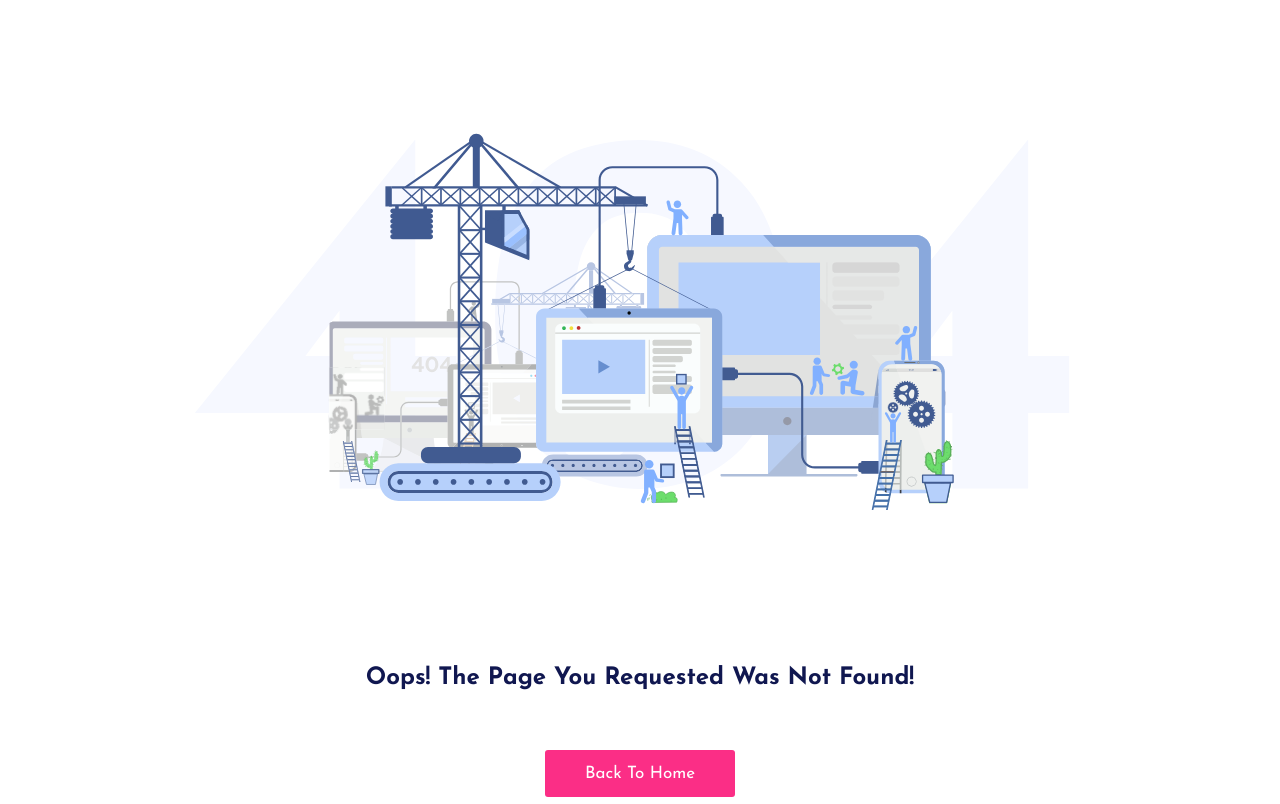
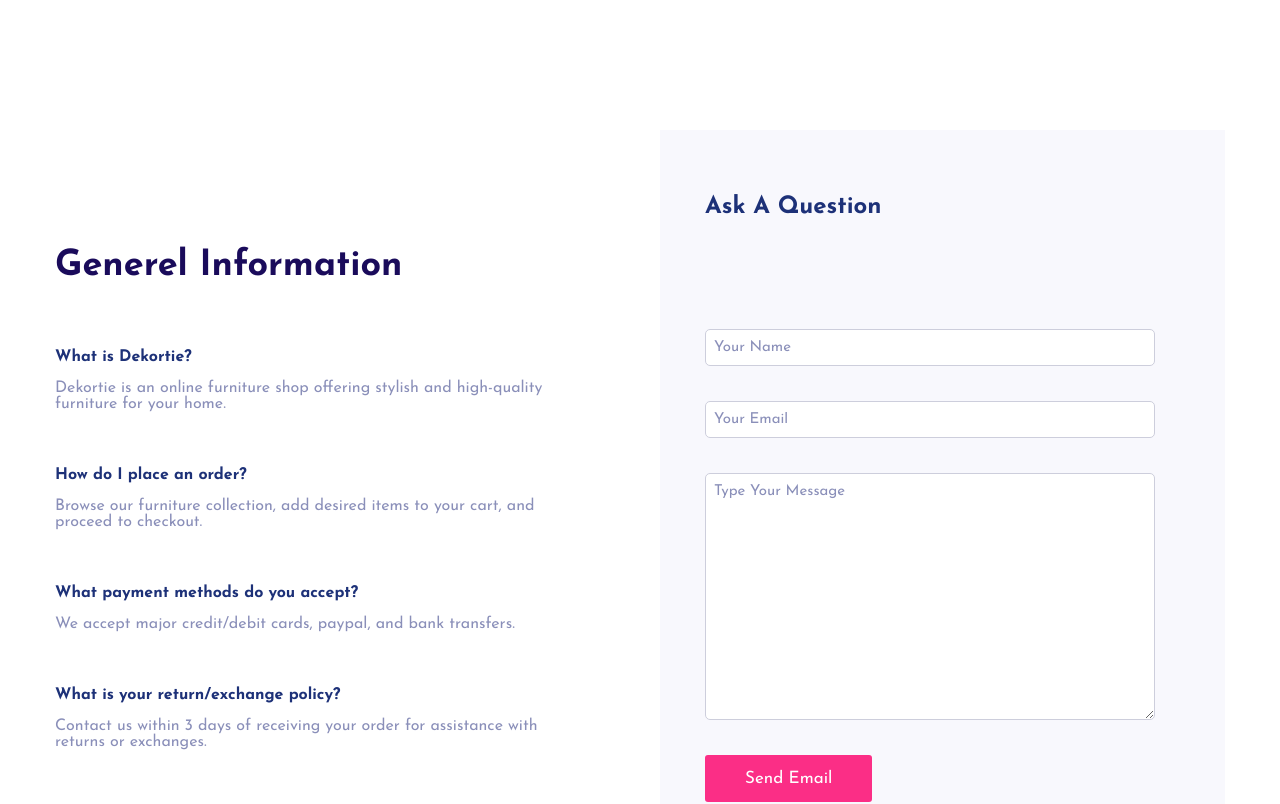
Before and after one commit to rxfr-dvpr/Dekortie-Shop, a Vue app: page /faq in a window 1280 px wide. Shown: the part 360-1164 px from the top of the page. Built offline with nearby package versions, Linux system fonts and the light colour scheme.

Commit message:
faq page added and stylize finished

```diff
--- a/src/assets/scss/main.scss
+++ b/src/assets/scss/main.scss
@@ -24,6 +24,7 @@
     --footer-bg: #EEEFFB;
     --light-bg: #E7E4F8;
     --title-blue: #1A0B5B;
+    --dark-blue: #1D3178;
 }
 
 * {
--- /dev/null
+++ b/src/components/FAQComponents/GeneralInfo.vue
@@ -0,0 +1,138 @@
+<template>
+
+  <section class="faq__section">
+    <div class="container">
+        <div class="row">
+            <div class="faq__content">
+                <h2 class="faq__content-title all-title">{{ store.title }}</h2>
+
+                <div class="faq__list">
+                    <div class="faq__list-item" v-for="(item, idx) in store.questionAnswers" :key="idx">
+                        <p class="faq-question">{{ item.question }}</p>
+                        <p class="faq-answer">{{ item.answer }}</p>
+                    </div>
+                </div>
+            </div>
+
+            <form class="faq__form">
+                <h3 class="faq__form-title">{{ store.faqForm.title }}</h3>
+                <input type="text" class="faq__form-name" v-model="store.faqForm.name" required placeholder="your name">
+                <input type="email" class="faq__form-email" v-model="store.faqForm.email" required placeholder="your email">
+                <textarea class="faq__form-msg" v-model="store.faqForm.msg" placeholder="type your message" rows="15"></textarea>
+
+                <button class="send-btn pink-btn">send email</button>
+            </form>
+        </div>
+    </div>
+  </section>
+
+</template>
+
+<script>
+import { generalInfoStore } from "@/stores/FaqStores/generalInfoStore.js";
+
+export default {
+    name: 'General Info',
+    data() {
+        return {
+            store: generalInfoStore()
+        }
+    }
+}
+
+</script>
+
+<style lang="scss" scoped>
+
+.faq__section {
+    width: 100%;
+    padding: 130px 0 70px;
+
+    .row {
+        justify-content: space-between;
+        align-items: center;
+        gap: 50px;
+    }
+
+    .faq__content {
+        max-width: 500px;
+        width: 100%;
+        display: flex;
+        flex-direction: column;
+        align-items: flex-start;
+        row-gap: 65px;
+
+        .faq__list {
+            width: 100%;
+            display: flex;
+            flex-direction: column;
+            align-items: flex-start;
+            row-gap: 55px;
+
+            &-item {
+                width: 100%;
+                display: flex;
+                flex-direction: column;
+                row-gap: 15px;
+
+                .faq-question {
+                    font-weight: 700;
+                    color: var(--dark-blue);
+                    font-size: 16px;
+
+                    &::first-letter {
+                        text-transform: uppercase;
+                    }
+                }
+
+                .faq-answer {
+                    font-size: 16px;
+                    color: var(--txt-purple);
+
+                    &::first-letter {
+                        text-transform: uppercase;
+                    }
+                }
+            }
+        }
+    }
+
+    .faq__form {
+        max-width: 565px;
+        width: 100%;
+        display: flex;
+        flex-direction: column;
+        align-items: flex-start;
+        row-gap: 35px;
+        background: #f8f8fd;
+        padding: 65px 45px;
+
+        &-title {
+            font-size: 24px;
+            color: var(--dark-blue);
+            text-transform: capitalize;
+            margin-bottom: 75px;
+        }
+
+        input, textarea {
+            max-width: 450px;
+            width: 100%;
+            border-radius: 5px;
+            border: 1px solid #CDCEDC;
+            background: #FFF;
+            outline: none;
+            padding: 10px 8px;
+            resize: vertical;
+            color: var(--txt-purple);
+            font-size: 15px;
+            &::placeholder {
+                font-size: 15px;
+                text-transform: capitalize;
+                color: var(--txt-purple);
+            }
+        }
+    }
+
+}
+
+</style>
--- a/src/router/router.js
+++ b/src/router/router.js
@@ -30,9 +30,9 @@
       component: () => import('@/views/ShopView.vue')
     },
     {
-      path: '/products',
-      name: 'products',
-      component: () => import('@/views/ProductsView.vue')
+      path: '/faq',
+      name: 'faq',
+      component: () => import('@/views/FaqView.vue')
     },
     {
       path: '/account',
--- /dev/null
+++ b/src/stores/FaqStores/generalInfoStore.js
@@ -0,0 +1,31 @@
+import { defineStore } from  "pinia";
+
+export const generalInfoStore = defineStore('General Info Store', {
+    state: () => ({
+        title: 'generel information',
+        questionAnswers: [
+            {
+                question: "what is Dekortie?",
+                answer: "dekortie is an online furniture shop offering stylish and high-quality furniture for your home."
+            },
+            {
+                question: "how do I place an order?",
+                answer: "browse our furniture collection, add desired items to your cart, and proceed to checkout."
+            },
+            {
+                question: "what payment methods do you accept?",
+                answer: "we accept major credit/debit cards, paypal, and bank transfers."
+            },
+            {
+                question: "what is your return/exchange policy?",
+                answer: "contact us within 3 days of receiving your order for assistance with returns or exchanges."
+            }
+        ],
+        faqForm: {
+            title: 'ask a question',
+            name: '',
+            email: '',
+            msg: '',
+        }
+    })
+})
--- /dev/null
+++ b/src/stores/faqStore.js
@@ -0,0 +1,10 @@
+import { defineStore } from "pinia";
+
+export const faqStore = defineStore('products Store', {
+    state: () => ({
+        header: {
+            title: 'FAQ',
+            pagesList: ['home', 'pages', 'faq']
+        }
+    })
+})
--- a/src/stores/navStore.js
+++ b/src/stores/navStore.js
@@ -12,10 +12,6 @@
                 url: '/about'
             },
             {
-                name: 'products',
-                url: '/products'
-            },
-            {
                 name: 'blog',
                 url: '/blog'
             },
@@ -26,7 +22,11 @@
             {
                 name: 'contact',
                 url: '/contact'
-            }
+            },
+            {
+                name: 'FAQ',
+                url: '/faq'
+            },
         ]
     })
 })
--- a/src/stores/productsStore.js
+++ /dev/null
@@ -1,10 +0,0 @@
-import { defineStore } from "pinia";
-
-export const productsStore = defineStore('products Store', {
-    state: () => ({
-        header: {
-            title: 'products',
-            pagesList: ['home', 'pages', 'products']
-        }
-    })
-})
--- /dev/null
+++ b/src/views/FaqView.vue
@@ -0,0 +1,28 @@
+<template>
+    <UniqueHeader :title="store.header.title" :pagesList="store.header.pagesList"/>
+
+    <GeneralInfo/>
+</template>
+
+<script>
+import UniqueHeader from '@/components/UniqueHeader.vue'
+import { faqStore } from "@/stores/FaqStore.js";
+import GeneralInfo from '@/components/FAQComponents/GeneralInfo.vue';
+
+export default {
+    name: 'Faq Page',
+    components: {
+        UniqueHeader,
+        GeneralInfo
+    },
+    data() {
+        return {
+            store: faqStore()
+        }
+    }
+}
+
+</script>
+
+<style lang="scss" scoped>
+</style>
--- a/src/views/ProductsView.vue
+++ /dev/null
@@ -1,25 +0,0 @@
-<template>
-  <UniqueHeader :title="store.header.title" :pagesList="store.header.pagesList"/>
-</template>
-
-<script>
-import UniqueHeader from '@/components/UniqueHeader.vue'
-import { productsStore } from "@/stores/productsStore.js";
-
-export default {
-    name: 'Products Page',
-    components: {
-        UniqueHeader
-    },
-    data() {
-        return {
-            store: productsStore()
-        }
-    }
-}
-
-</script>
-
-<style lang="scss" scoped>
-
-</style>
```
